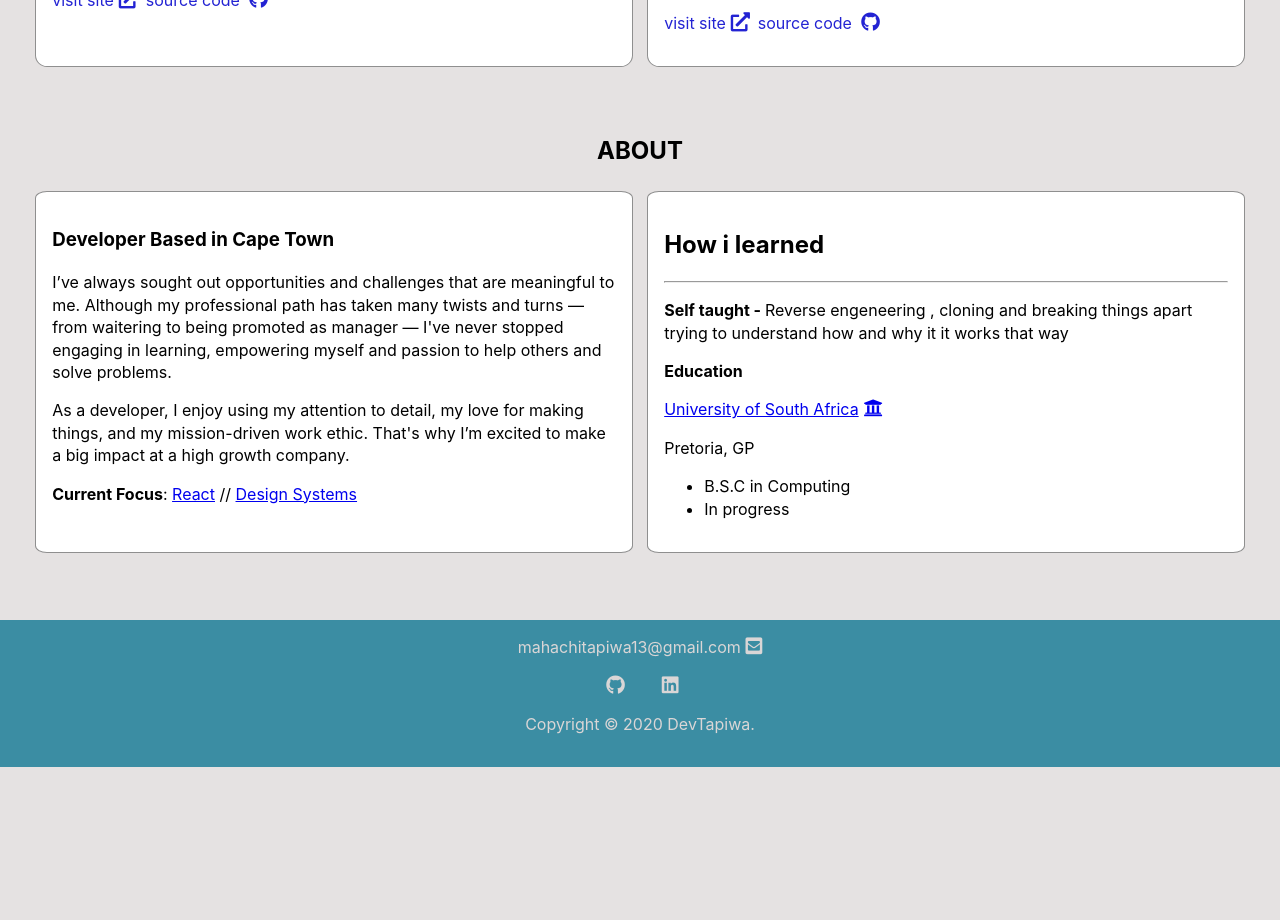
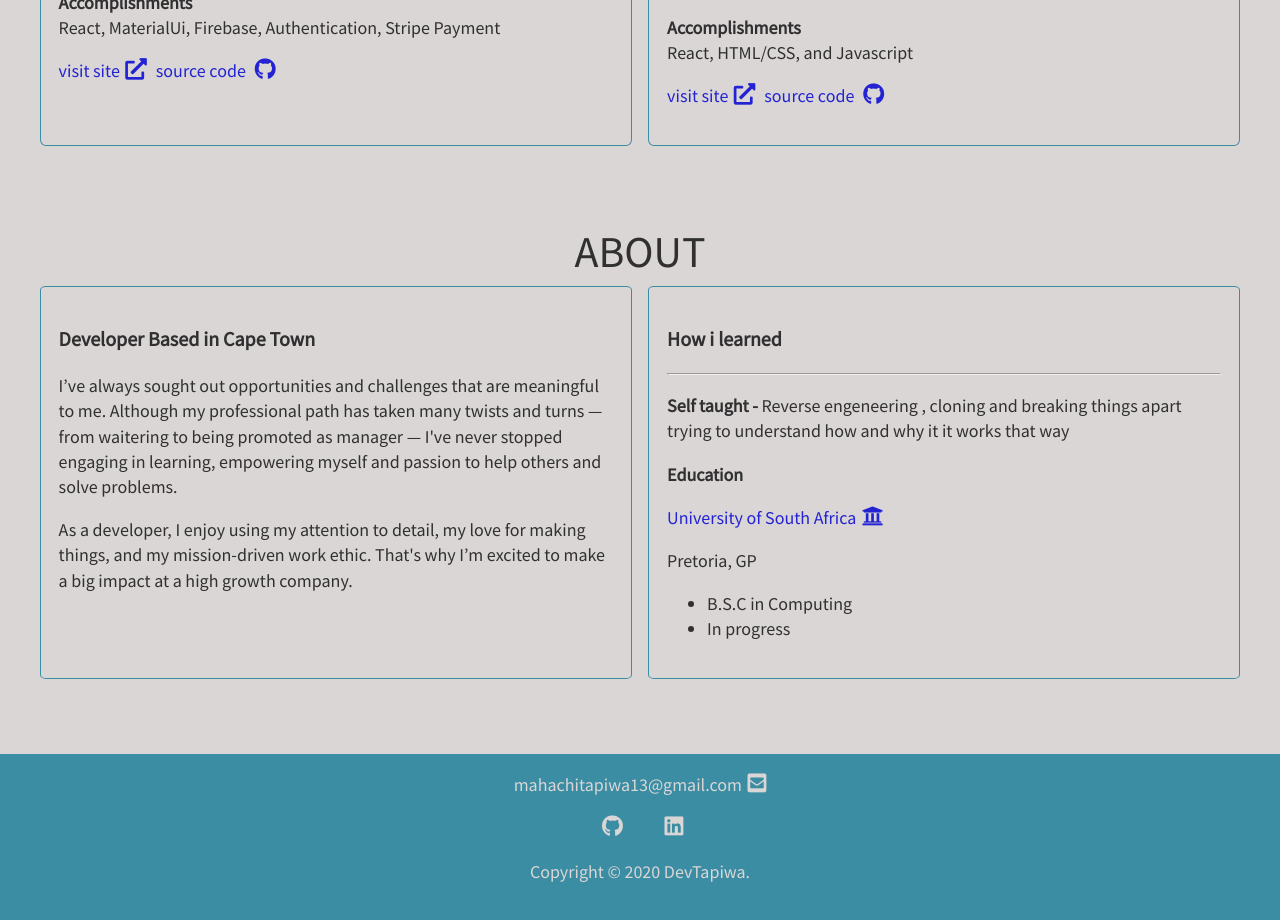
Before and after one commit to TapiwaMahachi/TapiwaMahachi.github.io, a React (Create React App) app: page / in a window 1280 px wide. Shown: the part 1220-2140 px from the top of the page. Before the commit the page ends 1987 px from the top, so only its background shows below. Built offline with nearby package versions, Linux system fonts and the light colour scheme.

Commit message:
new color and fonts

```diff
--- a/package.json
+++ b/package.json
@@ -8,6 +8,7 @@
     "@testing-library/user-event": "^7.2.1",
     "react": "^16.13.1",
     "react-dom": "^16.13.1",
+    "react-router-dom": "^5.2.0",
     "react-scripts": "3.4.1"
   },
   "scripts": {
--- a/src/App.js
+++ b/src/App.js
@@ -38,7 +38,7 @@ function  App(props){
           <Intro />
         </section>
         <section className="projects" id="projects">
-          <h2 className="projects-title">PROJECTS</h2>
+          <h2 className="title">PROJECTS</h2>
           <h3 className="projects-subtitle">a selection of a range of projects</h3>
           <div className="projects-card">
             {projectList}
--- a/src/components/About.js
+++ b/src/components/About.js
@@ -3,7 +3,7 @@ import React from "react";
 export default function About(){
     return(
         <section className="about" id="about">
-            <h2 className="about-title">ABOUT</h2>
+            <h2 className="title">ABOUT</h2>
             <div className="about-cards">
 
                 <div className="about-card">
@@ -21,26 +21,21 @@ export default function About(){
                             my love for making things, and my mission-driven work
                             ethic. That's why I’m excited to make a big impact at a high growth company.
                          </p>
-                        <p>
-                            <strong>Current Focus</strong>:&nbsp;<a aria-label="Navigate to the Full Stack React homepage"
-                                    href="https://www.fullstackreact.com/">React</a>&nbsp;//&nbsp;<a
-                                        aria-label='Navigate to the article "Scalable CSS"'
-                                        href="https://mrmrs.github.io/writing/2016/03/24/scalable-css/">Design Systems</a>
-                        </p>
+
                     </div>
                 </div>
                 <div className="about-card">
-                    <h2> How i learned</h2>
+                    <h3> How i learned</h3>
                     <hr></hr>
                     <p>
                         <strong>Self taught - </strong>
                         Reverse engeneering , cloning and breaking things apart trying to understand how and why it it works that way
                     </p>
-                    <div className="card-content">
+                    <div className="card__content">
                         <p className="education-title "><strong>Education</strong></p>
                         <p>
                             <span className="card-title">
-                                <a href="https://www.unisa.ac.za/sites/corporate/default">
+                                <a  className="card__link" href="https://www.unisa.ac.za/sites/corporate/default">
                                     University of South Africa
                                    <i className="fas fa-university"></i>
                                 </a>
--- a/src/components/Footer.js
+++ b/src/components/Footer.js
@@ -12,7 +12,9 @@ export default function Footer() {
 
         return(
             <footer style={footerStyle} >
-                    <a href="mailto:mahachitapiwa13@gmail.com">
+
+                    <a href="mailto:mahachitapiwa13@gmail.com"
+                    target="_blank" rel="noopener noreferrer">
                           mahachitapiwa13@gmail.com
                         <i className="fas fa-envelope-square"></i>
                     </a>
--- a/src/components/Header.js
+++ b/src/components/Header.js
@@ -1,6 +1,4 @@
 import React from 'react';
-
-
 
 
 function Header(){
--- a/src/components/Intro.js
+++ b/src/components/Intro.js
@@ -7,13 +7,13 @@ export default function Intro(){
                 <div className="intro">
                     <img className="intro-img" src="./me.png" alt="profile pik"></img>
                     <hr />
-                    <h2 className="intro-title">Hi I'm <strong>Tapiwa Mahachi</strong> </h2>
+                    <h3 className="intro-title">Hi I'm <strong>Tapiwa Mahachi</strong> </h3>
                     <p className="intro-subtitle">I enjoy working with others, coding , collabarating and research</p>
                 </div>
             </div>
             <div className="intro-card ">
                 <div className="skills">
-                    <h2 className="skills-title"> What I Know</h2>
+                    <h3 className="skills-title"> What I Know</h3>
                     <hr />
                     <p><strong>Front-end</strong><br />React, MaterialUi, Javascript</p>
                     <p><strong>Backend</strong><br />Python, Django,SQL,Firebase</p>
--- a/src/components/Projects.js
+++ b/src/components/Projects.js
@@ -15,7 +15,7 @@ export default function Project(props){
 
             <p className="project__link">
                 <a href={props.link}>visit site
-                <i class="fas fa-external-link-alt"></i>
+                <i className="fas fa-external-link-alt"></i>
                 </a>
                 <a href={props.link}>source code <i className="fab fa-github"></i></a>
             </p>
--- a/src/index.css
+++ b/src/index.css
@@ -1,3 +1,4 @@
+@import url('https://fonts.googleapis.com/css2?family=Source+Sans+Pro&display=swap');
 *,
 *::before,
 *::after{
@@ -5,31 +6,42 @@
 }
 :root{
   /*font size */
-  --fs-h1: ;
+  --fs-h1: 2.25rem;
+  --fs-h2: 2rem;
+  --fs-h3: 1.25rem;
+  --fs-body: 1rem;
 
   /*font weight */
   --fw-reg: 300;
   --fw-bold: 700;
 
   /*font- family*/
-  --ff: ;
+  --ff-primary: 'Source Sans Pro', sans-serif;
+  --ff-secondary:'Nanum Gothic Coding', monospace;
+
  /*colour */
  --clr-accent: #3b8da3;
+ --clr-accent-light: #9ad5e6;
  --clr-dark: #313030;
  --clr-light: #dad6d6;
 
 
 }
-
+@media(min-width: 800px){
+  :root{
+    --fs-h1: 3rem;
+    --fs-h2: 2.75rem;
+    --fs-h3: 1.25rem;
+    --fs-body: 1.125rem;
+  }
+}
 body {
   margin: 0;
-  font-family: -apple-system, BlinkMacSystemFont, 'Segoe UI', 'Roboto', 'Oxygen',
-    'Ubuntu', 'Cantarell', 'Fira Sans', 'Droid Sans', 'Helvetica Neue',
-    sans-serif;
-  -webkit-font-smoothing: antialiased;
-  -moz-osx-font-smoothing: grayscale;
+  font-family: var(--ff-primary);
+  font-size: var(--fs-body);
   line-height: 1.4;
-  background: #e5e2e2;
+  background: var(--clr-light);
+  color: var(--clr-dark);
 
 }
 
@@ -41,6 +53,7 @@ header {
   position: -webkit-sticky;
   position: sticky;
   top: 0;
+
 
 }
 .header{
@@ -62,10 +75,23 @@ section{
 html{
   scroll-behavior: smooth;
 }
+h1{ font-size: var(--fs-h1);}
+h2{
+  font-size: var(--fs-h2);
+  font-weight: var(--fw-reg);
+}
+h3{ font-size: var(--fs-h3);}
+
+/*need to redo this part */
+:focus{
+outline: 3px solid var(--clr-accent);
+outline-offset: 3px;
+}
 .nav-bar{
   display: flex;
   flex-direction: row;
   justify-content: space-between;
+  padding: 0;
 
 }
 .logo{
@@ -73,6 +99,7 @@ html{
     text-decoration: none;
     color: var(--clr-dark);
 }
+
 .nav-list{
   display: none;
 }
@@ -173,7 +200,22 @@ html{
  }
 
 }/*end at media*/
-
+.title{
+  font-weight: 400;
+  margin: auto ;
+  padding: auto;
+}
+.title:hover{
+  color: var(--clr-accent);
+}
+.title:hover::after{
+  content: '';
+  display: block;
+  position: relative;
+  background-color: var(--clr-accent);
+  width: 100%;
+  height: 2px;
+}
 .container{
   display: flex;
   flex-direction: column;
@@ -212,6 +254,7 @@ html{
   grid-template-columns: repeat(auto-fit, minmax(300px, 1fr));
   grid-column-gap: .5em;
 }
+
 /*end project */
 
 /*about */
@@ -227,25 +270,31 @@ html{
 .project-card,
 .about-card {
   padding: 1em;
-  border: 0.5px solid  #8f8f8f;
-  border-radius: 2%;
+  border: 0.5px solid  var(--clr-accent);
+  border-radius: 1%;
   margin: .2em;
   text-align: left;
-  background: #fff;
+  background: var(--clr-light);
+  font-family: inherit;
 }
-.intro-card{
-  border: 1px solid #61dafb;
+.intro-card:hover, .project-card:hover,.about-card:hover{
+  background-color: var(--clr-accent-light);
+  color: var(--clr-dark);
+  transition: transform 200ms ease-in-out;
+  transform: scale(1.1);
 }
-.project__link > a{
+.card__link, .project__link  > a{
   text-decoration: none;
   color: rgb(35, 35, 211);
   padding-right: .5em;
 }
+
 .project__img{
   object-fit: contain;
   max-height: 299px;
   width: 100%;
 }
+
 .social-list{
   display: flex;
   justify-content: center;
```
Also changed, not shown: public/manifest.json, 1 other file (tests, documents, lock files or other folders).
